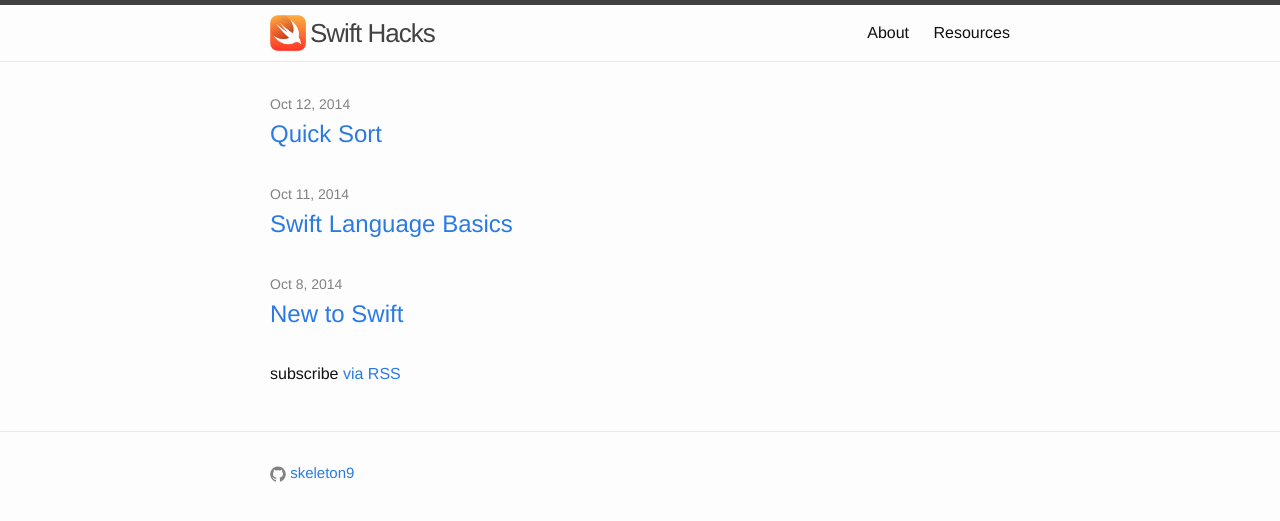
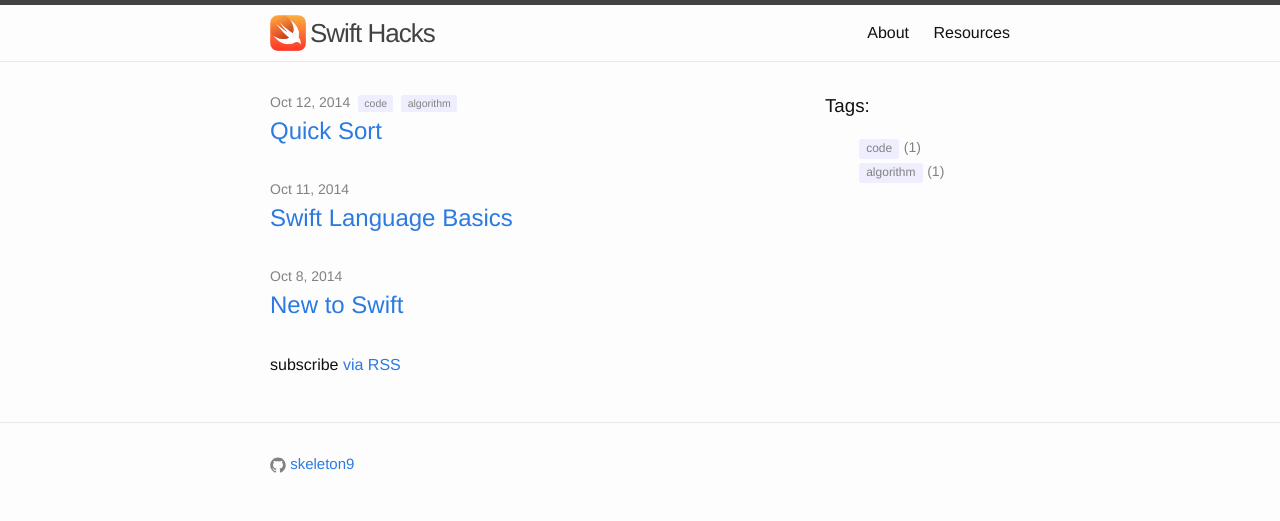
Before and after one commit to skeleton9/swifthacks, a Jekyll site: the page built from index.html, in a window 1280 px wide. Shown: the top 521 px of the page. Built offline with Jekyll 4.4.1, drawn with Linux system fonts in a browser that asks for light colours; Markdown is read by kramdown in place of the engine named in the settings.

Commit message:
put tags list on home page

```diff
--- /dev/null
+++ b/_includes/tags.html
@@ -0,0 +1,13 @@
+<div class='tag-list'>
+  <h3>Tags:</h3>
+  <ul>
+    {% for tag in site.tags %}
+      <li>
+        <label class="label"><a href='/tags/{{tag[0]}}.html'>{{ tag[0] }}</a></label>
+        <span class='post-meta'>
+          ({{ tag[1].size }})
+        </span>
+      </li>
+    {% endfor %}
+  </ul>
+</div>
--- a/_layouts/post.html
+++ b/_layouts/post.html
@@ -10,7 +10,7 @@ layout: default
       {% if page.author %} | by {{ page.author }} {% endif %}
       {% if page.tags %}
         {% for tag in page.tags %}
-        <span class='label label-default'><a href='/tags/{{tag}}.html'>{{tag}}</a></span>
+        <span class='label'><a href='/tags/{{tag}}.html'>{{tag}}</a></span>
         {% endfor %}
       {% endif %}
     </p>
--- a/_layouts/tag_posts.html
+++ b/_layouts/tag_posts.html
@@ -2,7 +2,7 @@
 layout: default
 ---
 <div class="home">
-  <h2>Posts for tag <label class='label label-default'>{{ page.tag }}</label></h2>
+  <h2>{{ page.posts.size}} posts for tag <label class='label'>{{ page.tag }}</label></h2>
   <ul class="post-list">
     {% for post in page.posts %}
       <li>
--- a/_posts/2014-10-12-quick-sort.markdown
+++ b/_posts/2014-10-12-quick-sort.markdown
@@ -1,7 +1,7 @@
 ---
 layout: post
 title: "Quick Sort"
-tags: [code]
+tags: [code, algorithm]
 ---
 
 Swift implementation of [quick-sort](http://en.wikipedia.org/wiki/Quicksort)
--- a/_sass/_layout.scss
+++ b/_sass/_layout.scss
@@ -169,8 +169,20 @@
         width:         calc(100% - (#{$spacing-unit} / 2));
     }
 }
-
-
+/**
+* Home page
+*/
+.home {
+  width: 75%;
+  float: left;
+}
+.tag-list {
+  width: 25%;
+  float: left;
+  li {
+    list-style: none;
+  }
+}
 
 /**
  * Page content
@@ -251,10 +263,12 @@
 
 .label {
   display: inline;
+  margin-left: 4px;
   padding: .2em .6em .3em;
   font-size: 75%;
   line-height: 1;
-  color: #fff;
+  color: $grey-color;
+  background-color: #eef;
   text-align: center;
   white-space: nowrap;
   vertical-align: baseline;
@@ -262,15 +276,7 @@
   a {
     &,
     &:visited {
-        color: #fff;
+        color: $grey-color;
     }
   }
 }
-
-.label-primary {
-  background-color: #428bca;
-}
-
-.label-default {
-  background-color: $grey-color;
-}
--- a/index.html
+++ b/index.html
@@ -7,8 +7,14 @@ layout: default
   <ul class="post-list">
     {% for post in site.posts %}
       <li>
-        <span class="post-meta">{{ post.date | date: "%b %-d, %Y" }}</span>
-
+        <div class='post-meta'>
+          <span>{{ post.date | date: "%b %-d, %Y" }}</span>
+          {% if post.tags.size > 0 %}
+            {% for tag in post.tags %}
+            <span class='label'><a href='/tags/{{tag}}.html'>{{tag}}</a></span>
+            {% endfor %}
+          {% endif %}
+        </div>
         <h2>
           <a class="post-link" href="{{ post.url | prepend: site.baseurl }}">{{ post.title }}</a>
         </h2>
@@ -17,3 +23,5 @@ layout: default
   </ul>
   <p class="rss-subscribe">subscribe <a href="{{ "/feed.xml" | prepend: site.baseurl }}">via RSS</a></p>
 </div>
+
+{% include tags.html %}
```
Also changed, not shown: tags/algorithm.html (added, +115 -0 lines).
